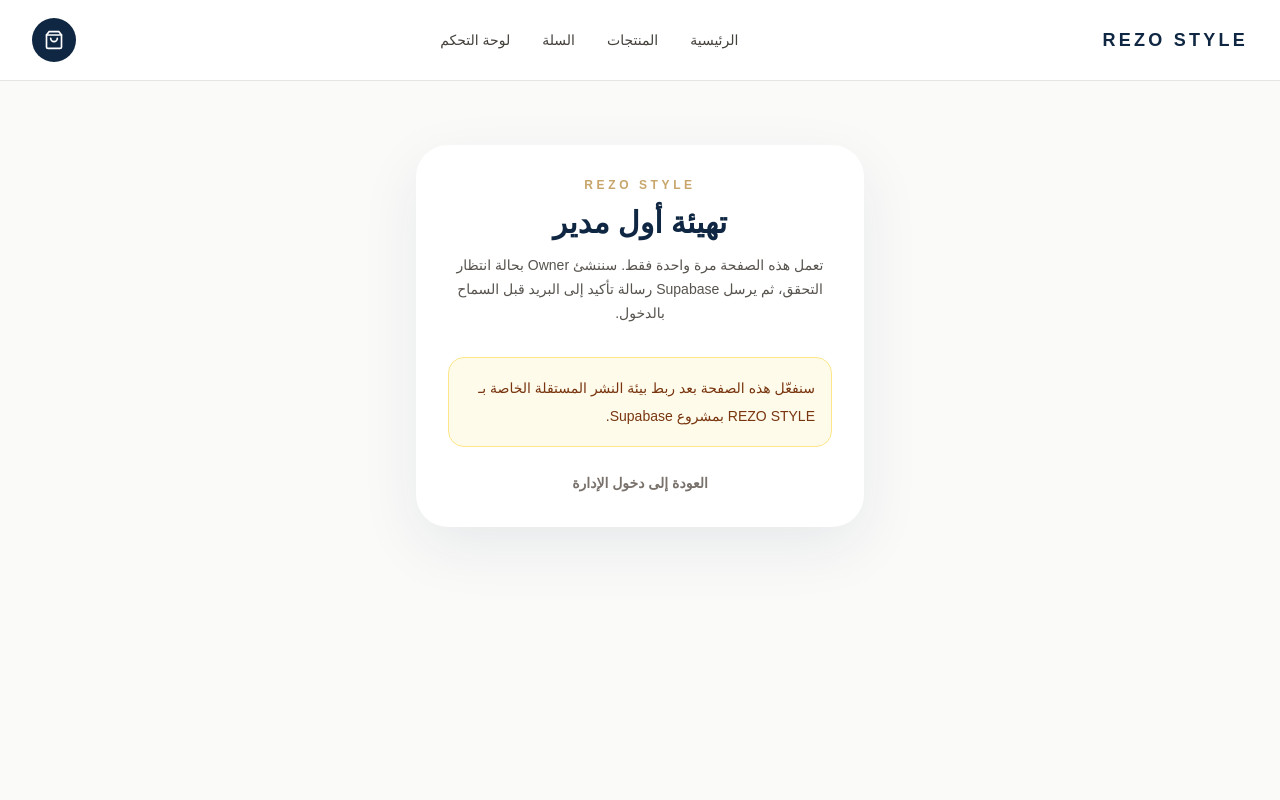
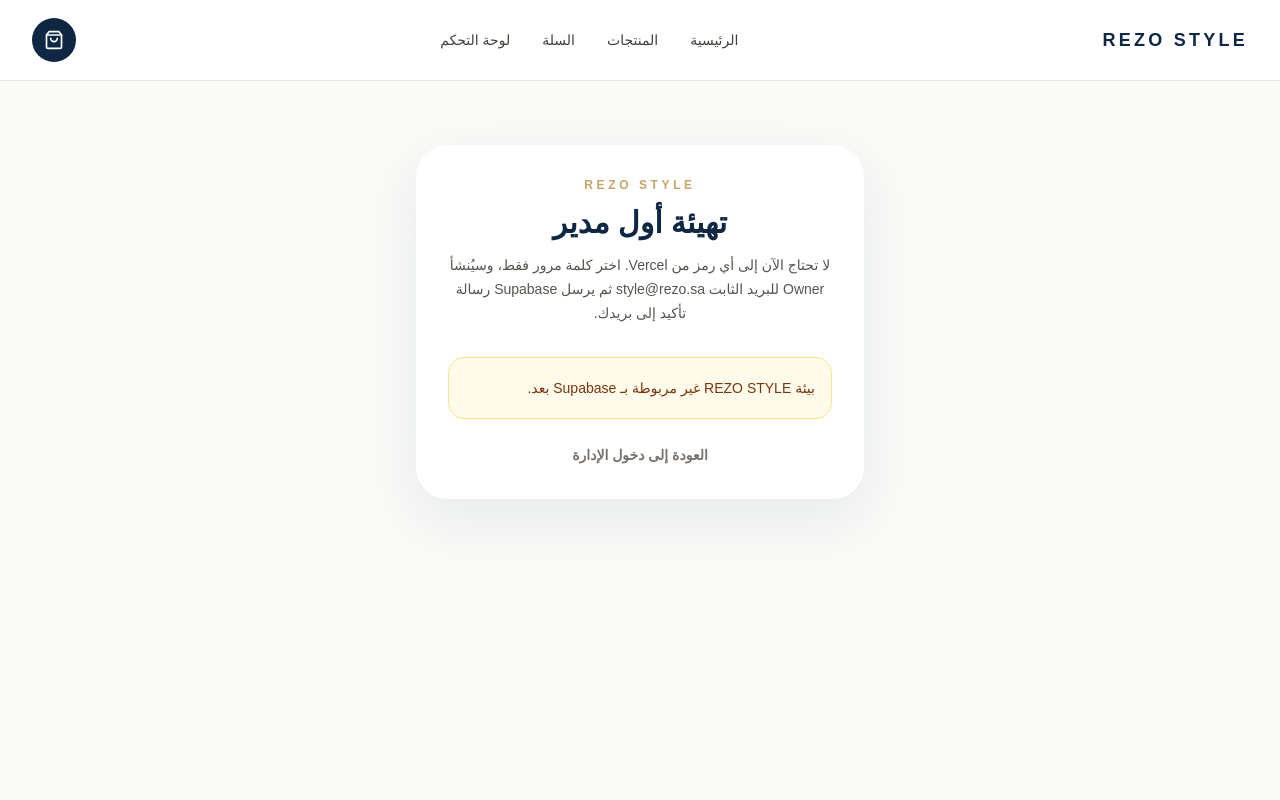
Before and after one commit to abdulaziz12030/rezo-store, a Next.js app: page /admin-setup in a window 1280 px wide. Shown: the top 800 px of the page. Built offline with nearby package versions, Linux system fonts and the light colour scheme; no server answers.

Commit message:
Make Owner setup one-step for REZO STYLE

```diff
--- a/src/app/admin-setup/page.tsx
+++ b/src/app/admin-setup/page.tsx
@@ -7,12 +7,11 @@
 
 const errorMessages: Record<string, string> = {
   environment: 'بيئة REZO STYLE غير مربوطة بـ Supabase بعد.',
-  disabled: 'تهيئة أول مدير متوقفة حتى يتم إعداد رمز التهيئة السري في بيئة التشغيل.',
-  missing: 'أكمل جميع الحقول المطلوبة.',
+  missing: 'أدخل كلمة المرور المطلوبة.',
   password: 'استخدم كلمة مرور من 12 خانة على الأقل.',
-  token: 'رمز التهيئة غير صحيح.',
   create: 'تعذر إنشاء حساب Owner أو إرسال رسالة التحقق. تحقق من إعدادات Auth في Supabase ثم حاول مجددًا.',
   'confirmation-disabled': 'تأكيد البريد الإلكتروني غير مفعّل في Supabase. تم إلغاء إنشاء الحساب لحمايته؛ فعّل Email Confirmations ثم أعد المحاولة.',
+  'existing-auth': 'يوجد مستخدم Auth سابق في REZO STYLE، لذلك أوقفنا التهيئة التلقائية حفاظًا على الأمان.',
   database: 'تعذر إكمال التهيئة بسبب خطأ في قاعدة البيانات.'
 }
 
@@ -20,7 +19,6 @@
   const { error } = await searchParams
   const message = error ? errorMessages[error] : null
   const configured = isSupabaseConfigured()
-  const setupEnabled = Boolean(process.env.REZO_STYLE_ADMIN_SETUP_TOKEN)
 
   if (configured) {
     const supabase = getSupabaseAdmin()
@@ -35,7 +33,7 @@
           <p className="text-xs font-bold tracking-[0.3em] text-brand-gold">REZO STYLE</p>
           <h1 className="mt-3 text-3xl font-bold text-brand-navy">تهيئة أول مدير</h1>
           <p className="mt-3 text-sm leading-6 text-stone-600">
-            تعمل هذه الصفحة مرة واحدة فقط. سننشئ Owner بحالة انتظار التحقق، ثم يرسل Supabase رسالة تأكيد إلى البريد قبل السماح بالدخول.
+            لا تحتاج الآن إلى أي رمز من Vercel. اختر كلمة مرور فقط، وسيُنشأ Owner للبريد الثابت style@rezo.sa ثم يرسل Supabase رسالة تأكيد إلى بريدك.
           </p>
         </div>
 
@@ -43,32 +41,24 @@
           <div className="mt-6 rounded-2xl border border-red-200 bg-red-50 px-4 py-3 text-sm leading-6 text-red-700">{message}</div>
         ) : null}
 
-        {!configured || !setupEnabled ? (
+        {!configured ? (
           <div className="mt-8 rounded-2xl border border-amber-200 bg-amber-50 p-4 text-sm leading-7 text-amber-900">
-            {!configured
-              ? 'سنفعّل هذه الصفحة بعد ربط بيئة النشر المستقلة الخاصة بـ REZO STYLE بمشروع Supabase.'
-              : 'قاعدة البيانات جاهزة، وتبقى إضافة رمز REZO_STYLE_ADMIN_SETUP_TOKEN إلى بيئة النشر قبل إنشاء الحساب الأول.'}
+            بيئة REZO STYLE غير مربوطة بـ Supabase بعد.
           </div>
         ) : (
           <form action={bootstrapFirstAdmin} className="mt-8 grid gap-5">
-            <label className="grid gap-2 text-sm font-medium text-stone-700">
-              البريد الإلكتروني للمالك
-              <input name="email" type="email" autoComplete="email" required defaultValue="style@rezo.sa" className="rounded-2xl border border-stone-300 px-4 py-3 outline-none focus:border-brand-gold" />
-            </label>
+            <div className="rounded-2xl border border-stone-200 bg-stone-50 px-4 py-3 text-sm leading-7 text-stone-700">
+              البريد المعتمد للمالك: <strong>style@rezo.sa</strong>
+            </div>
 
             <label className="grid gap-2 text-sm font-medium text-stone-700">
-              كلمة المرور
+              اختر كلمة المرور
               <input name="password" type="password" minLength={12} autoComplete="new-password" required className="rounded-2xl border border-stone-300 px-4 py-3 outline-none focus:border-brand-gold" />
               <span className="text-xs text-stone-500">12 خانة على الأقل. لن تعمل للدخول حتى يتم تأكيد البريد.</span>
             </label>
 
-            <label className="grid gap-2 text-sm font-medium text-stone-700">
-              رمز التهيئة السري
-              <input name="setup_token" type="password" autoComplete="off" required className="rounded-2xl border border-stone-300 px-4 py-3 outline-none focus:border-brand-gold" />
-            </label>
-
             <div className="rounded-2xl bg-brand-sand/60 p-4 text-sm leading-7 text-stone-700">
-              بعد الضغط سيصل إلى <strong>style@rezo.sa</strong> بريد من Supabase لتأكيد العنوان. لا تحاول تسجيل الدخول قبل الضغط على رابط التأكيد.
+              بعد الضغط سيصل إلى <strong>style@rezo.sa</strong> بريد من Supabase. افتح الرسالة واضغط رابط التأكيد، ثم سجّل الدخول بنفس كلمة المرور.
             </div>
 
             <button className="rounded-full bg-brand-navy px-6 py-3 font-bold text-white transition hover:opacity-90">إنشاء Owner وإرسال التحقق</button>
```
